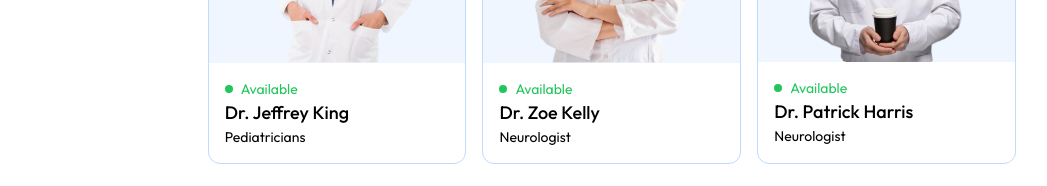
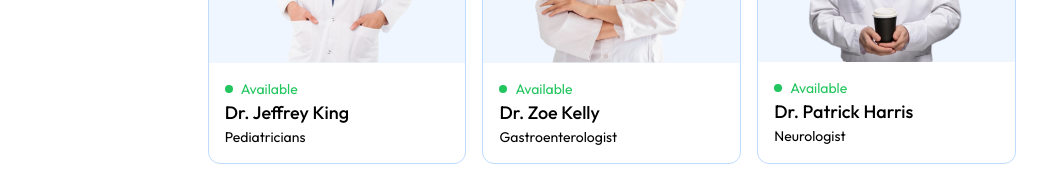
Before and after one commit to mihirgupta665/Prescripto_Care_360, a React (Vite) app in the folder frontend/: page /doctors in a window 1280 px wide. Shown: the part 1480-1666 px from the top of the page, without its empty margins (136-1183 px from the left). Built offline with nearby package versions, Linux system fonts and the light colour scheme.

Commit message:
Created layout for doctor appointment page

```diff
--- a/frontend/src/assets/assets.js
+++ b/frontend/src/assets/assets.js
@@ -230,7 +230,7 @@ export const doctors = [
         _id: 'doc11',
         name: 'Dr. Zoe Kelly',
         image: doc11,
-        speciality: 'Neurologist',
+        speciality: 'Gastroenterologist',
         degree: 'MBBS',
         experience: '4 Years',
         about: 'Dr. Davis has a strong commitment to delivering comprehensive medical care, focusing on preventive medicine, early diagnosis, and effective treatment strategies. Dr. Davis has a strong commitment to delivering comprehensive medical care, focusing on preventive medicine, early diagnosis, and effective treatment strategies.',
--- a/frontend/src/pages/Appointment.jsx
+++ b/frontend/src/pages/Appointment.jsx
@@ -1,6 +1,22 @@
-import React from "react"
+import React, { useContext, useEffect, useState } from "react"
+import { useParams } from "react-router-dom"
+import { AppContext } from "../context/AppContext"
 
 const Appointment = () => {
+
+    const {docId} = useParams()
+    const {doctors} = useContext(AppContext)
+    const [docInfo, setDocInfo] = useState(null)
+
+    const fetchDocInfo = async () => {
+        const docInfo = doctors.find(doc => doc._id===docId)
+        setDocInfo(docInfo)
+    }
+
+    useEffect( () => {
+
+    }, [doctors, docId] )
+
     return(
         <div>
 
--- a/frontend/src/pages/Doctors.jsx
+++ b/frontend/src/pages/Doctors.jsx
@@ -28,12 +28,12 @@ const Doctors = () => {
             <p className="text-gray-600">Browse through the doctors specialist.</p>
             <div className="flex flex-col sm:flex-row items-start gap-5 mt-5">
                 <div className="flex flex-col gap-4 text-sm text-gray-700">
-                    <p onClick={() => speciality === "General Physician" ? navigate("/doctors") : navigate("/doctors/General Physician")} className={`w-[94vw] sm:w-auto pl-3 pr-16 py-1.5 border border-gray-400 rounded transition-all cursor-pointer ${speciality === "General Physician" ? "bg-indigo-100 text-black" : ""}`}>General Physician</p>
-                    <p onClick={() => speciality === "Gynecologist" ? navigate("/doctors") : navigate("/doctors/Gynecologist")} className={`w-[94vw] sm:w-auto pl-3 pr-16 py-1.5 border border-gray-400 rounded transition-all cursor-pointer ${speciality === "Gynecologist" ? "bg-indigo-100 text-black" : ""}`}>Gynecologist</p>
-                    <p onClick={() => speciality === "Dermatologist" ? navigate("/doctors") : navigate("/doctors/Dermatologist")} className={`w-[94vw] sm:w-auto pl-3 pr-16 py-1.5 border border-gray-400 rounded transition-all cursor-pointer ${speciality === "Dermatologist" ? "bg-indigo-100 text-black" : ""}`}>Dermatologist</p>
-                    <p onClick={() => speciality === "Pediatricians" ? navigate("/doctors") : navigate("/doctors/Pediatricians")} className={`w-[94vw] sm:w-auto pl-3 pr-16 py-1.5 border border-gray-400 rounded transition-all cursor-pointer ${speciality === "Pediatricians" ? "bg-indigo-100 text-black" : ""}`}>Pediatricians</p>
-                    <p onClick={() => speciality === "Neurologist" ? navigate("/doctors") : navigate("/doctors/Neurologist")} className={`w-[94vw] sm:w-auto pl-3 pr-16 py-1.5 border border-gray-400 rounded transition-all cursor-pointer ${speciality === "Neurologist" ? "bg-indigo-100 text-black" : ""}`}>Neurologist</p>
-                    <p onClick={() => speciality === "Gastroenterologist" ? navigate("/doctors") : navigate("/doctors/Gastroenterologist")} className={`w-[94vw] sm:w-auto pl-3 pr-16 py-1.5 border border-gray-400 rounded transition-all cursor-pointer ${speciality === "Gastroenterologist" ? "bg-indigo-100 text-black" : ""}`}>Gastroenterologist</p>
+                    <p onClick={() => speciality === "General physician" ? navigate("/doctors") : navigate("/doctors/General physician")} className={`w-[94vw] sm:w-auto pl-3 pr-16 py-1.5 border border-gray-400 rounded transition-all cursor-pointer hover:translate-y-[-2px] transition-all duration-400 ${speciality === "General physician" ? "bg-indigo-100 text-black" : ""}`}>General Physician</p>
+                    <p onClick={() => speciality === "Gynecologist" ? navigate("/doctors") : navigate("/doctors/Gynecologist")} className={`w-[94vw] sm:w-auto pl-3 pr-16 py-1.5 border border-gray-400 rounded transition-all cursor-pointer hover:translate-y-[-2px] transition-all duration-400 ${speciality === "Gynecologist" ? "bg-indigo-100 text-black" : ""}`}>Gynecologist</p>
+                    <p onClick={() => speciality === "Dermatologist" ? navigate("/doctors") : navigate("/doctors/Dermatologist")} className={`w-[94vw] sm:w-auto pl-3 pr-16 py-1.5 border border-gray-400 rounded transition-all cursor-pointer hover:translate-y-[-2px] transition-all duration-400 ${speciality === "Dermatologist" ? "bg-indigo-100 text-black" : ""}`}>Dermatologist</p>
+                    <p onClick={() => speciality === "Pediatricians" ? navigate("/doctors") : navigate("/doctors/Pediatricians")} className={`w-[94vw] sm:w-auto pl-3 pr-16 py-1.5 border border-gray-400 rounded transition-all cursor-pointer hover:translate-y-[-2px] transition-all duration-400 ${speciality === "Pediatricians" ? "bg-indigo-100 text-black" : ""}`}>Pediatricians</p>
+                    <p onClick={() => speciality === "Neurologist" ? navigate("/doctors") : navigate("/doctors/Neurologist")} className={`w-[94vw] sm:w-auto pl-3 pr-16 py-1.5 border border-gray-400 rounded transition-all cursor-pointer hover:translate-y-[-2px] transition-all duration-400 ${speciality === "Neurologist" ? "bg-indigo-100 text-black" : ""}`}>Neurologist</p>
+                    <p onClick={() => speciality === "Gastroenterologist" ? navigate("/doctors") : navigate("/doctors/Gastroenterologist")} className={`w-[94vw] sm:w-auto pl-3 pr-16 py-1.5 border border-gray-400 rounded transition-all cursor-pointer hover:translate-y-[-2px] transition-all duration-400 ${speciality === "Gastroenterologist" ? "bg-indigo-100 text-black" : ""}`}>Gastroenterologist</p>
                 </div>
                 <div className="w-full grid grid-cols-auto gap-4 gap-y-6">
                     {
```
